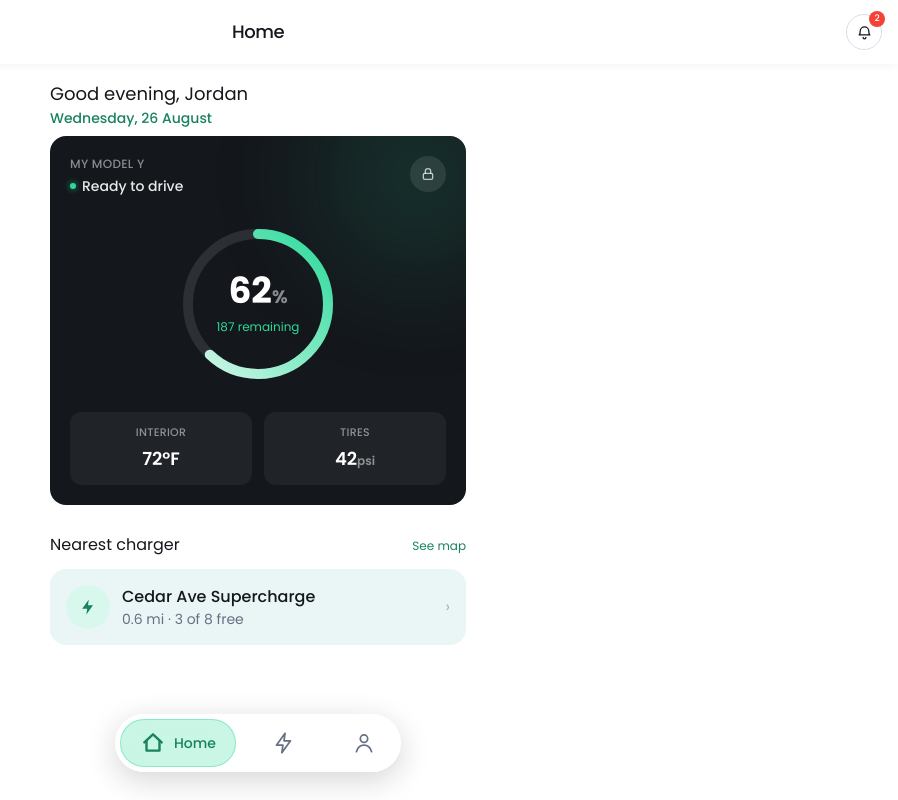
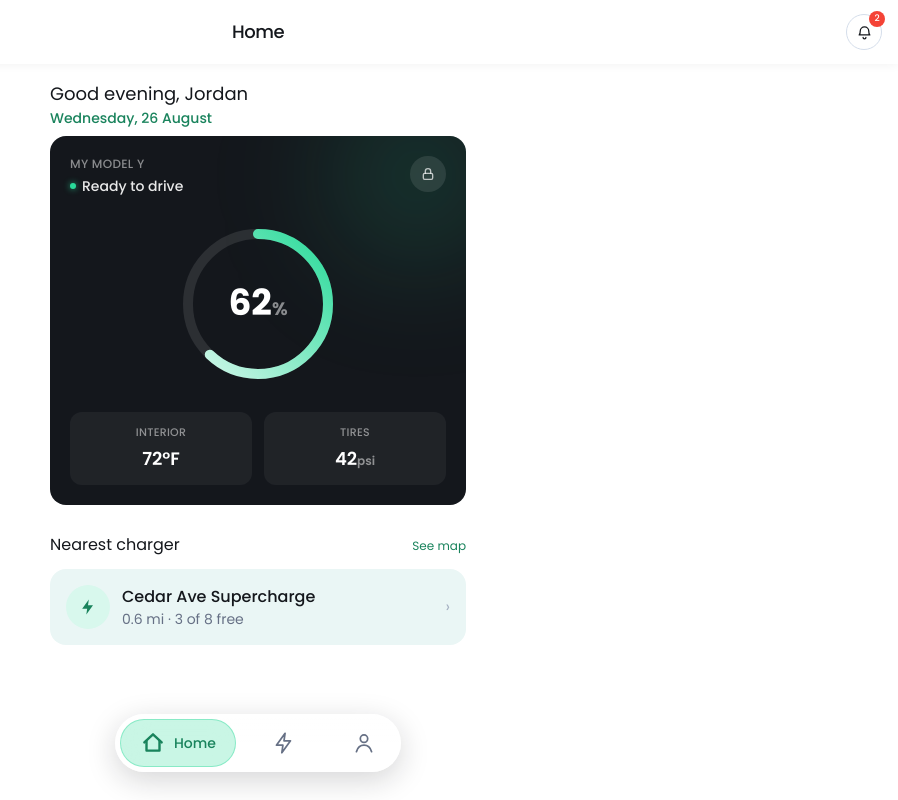
Before and after one commit to naghamalhamad/newREPO, a React (Vite) app: page /#/home in a window 1280 px wide. Shown: the whole page, without its empty margins (382-1280 px from the left). Built offline with nearby package versions, Linux system fonts and the light colour scheme.

Commit message:
Remove remaining-range caption from inside the ring

```diff
--- a/src/pages/Home.jsx
+++ b/src/pages/Home.jsx
@@ -85,7 +85,6 @@ export default function Home() {
                   {vehicle.batteryPct}
                   <span className="text-lg text-stone/50">%</span>
                 </span>
-                <span className="mt-2 font-mono text-xs text-brand">{vehicle.rangeMi} remaining</span>
               </div>
             </div>
 
```
